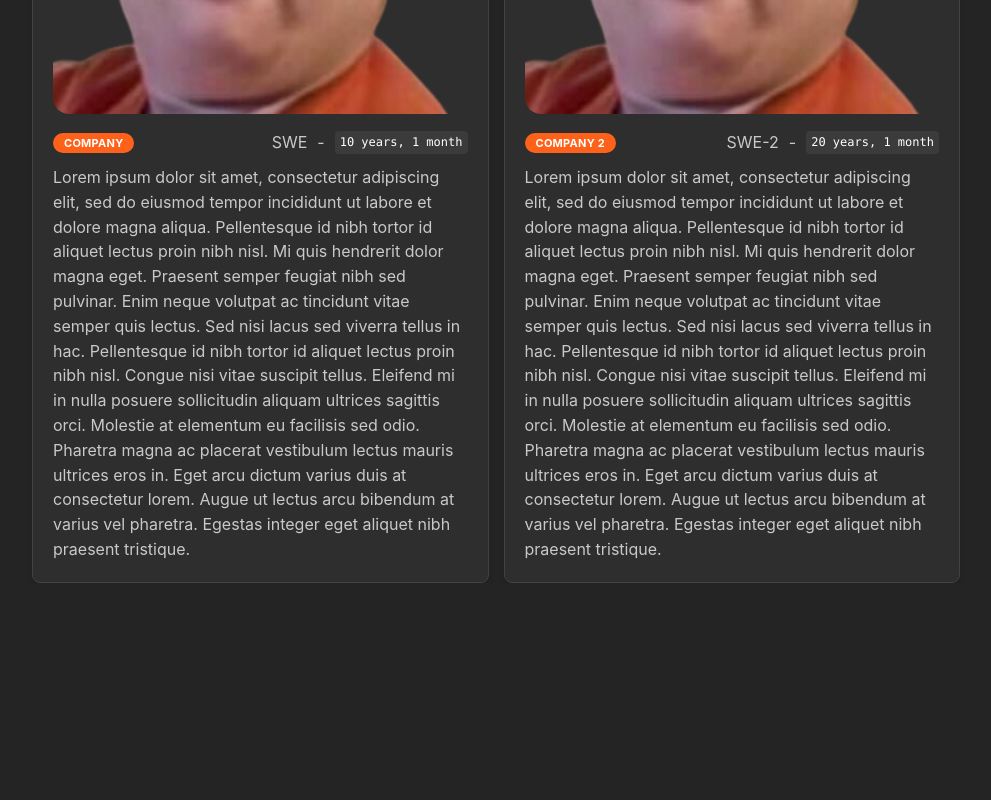
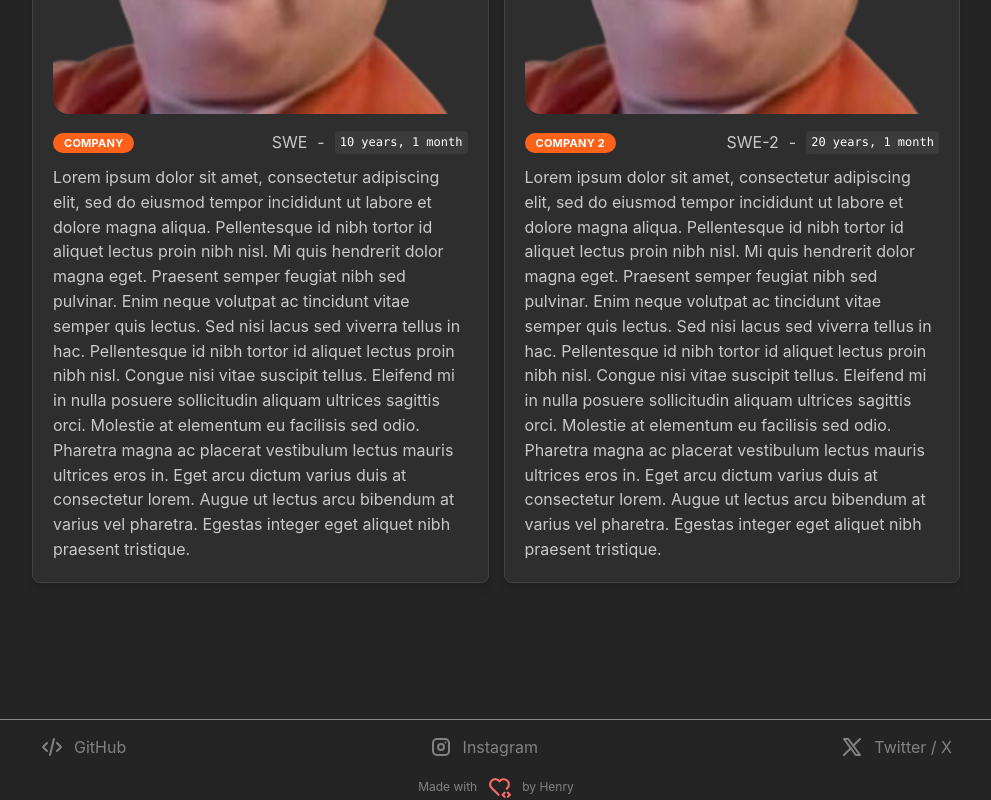
Before and after one commit to hxvry-dev/site, a React (Vite) app: page / in a window 1280 px wide. Shown: the part 601-1401 px from the top of the page, without its empty margins (144-1135 px from the left). Before the commit the page ends 1184 px from the top, so only its background shows below. Built offline with nearby package versions, Linux system fonts and the light colour scheme.

Commit message:
Add Social Media Footer, and clean up a bunch of other stuff.

```diff
--- a/src/App.tsx
+++ b/src/App.tsx
@@ -11,12 +11,14 @@ import {
 import Home from './components/pages/Home';
 import NotFound from './components/pages/NotFound';
 import TopBar from './components/TopBar';
+import SocialMedia from './components/SocialMedia';
 
 const Layout = () => {
 	return (
 		<Stack>
 			<TopBar />
 			<Outlet />
+			<SocialMedia />
 		</Stack>
 	);
 };
--- a/src/components/shared/exp.tsx
+++ b/src/components/JobExperienceCard.tsx
@@ -1,4 +1,18 @@
-interface EXP {
+import {
+	Badge,
+	Card,
+	Center,
+	Code,
+	Flex,
+	Group,
+	Image,
+	Space,
+	Text,
+	useMantineTheme,
+} from '@mantine/core';
+import { formatDuration, intervalToDuration } from 'date-fns';
+
+interface JobExperienceProps {
 	label: string;
 	imageSlug: string;
 	jobTitle: string;
@@ -9,7 +23,7 @@ interface EXP {
 	endDate: Date;
 }
 
-const Experience: Array<EXP> = [
+const JobExperience: Array<JobExperienceProps> = [
 	{
 		label: 'exp-1',
 		imageSlug: 'src/assets/roundry.png',
@@ -34,4 +48,50 @@ const Experience: Array<EXP> = [
 	},
 ];
 
-export default Experience;
+const JobExperienceCard = () => {
+	const theme = useMantineTheme();
+	const timeEmployed = (date1: Date, date2: Date) => {
+		const duration = intervalToDuration({
+			start: date1,
+			end: date2,
+		});
+		return formatDuration(duration, { delimiter: ', ' });
+	};
+	return (
+		<Flex columnGap={15} align="flex-start">
+			{JobExperience.map((exp) => (
+				<Card
+					key={exp.label}
+					shadow="sm"
+					padding="lg"
+					radius="md"
+					withBorder
+				>
+					<Image
+						src={exp.imageSlug}
+						alt={exp.jobDescription}
+						h={250}
+						w="auto"
+						radius="lg"
+						fallbackSrc="https://placehold.co/600x400?text=Placeholder"
+					/>
+					<Group mt="md" mb="xs" justify="space-between">
+						<Badge color={theme.colors.orange[5]}>
+							{exp.companyName}
+						</Badge>
+						<Center>
+							{exp.jobTitle}
+							<Space w="xs" />-<Space w="xs" />
+							<Code>
+								{timeEmployed(exp.startDate, exp.endDate)}
+							</Code>
+						</Center>
+					</Group>
+					<Text>{exp.jobDescription}</Text>
+				</Card>
+			))}
+		</Flex>
+	);
+};
+
+export default JobExperienceCard;
--- /dev/null
+++ b/src/components/SocialMedia.tsx
@@ -0,0 +1,80 @@
+import { Center, Container, Space, Text, useMantineTheme } from '@mantine/core';
+import {
+	Icon,
+	IconBrandInstagram,
+	IconBrandX,
+	IconCode,
+	IconHeartCode,
+	IconProps,
+} from '@tabler/icons-react';
+import react from 'react';
+import classes from './css/SocialMedia.module.css';
+import { useNavigate } from 'react-router-dom';
+
+interface SocialMediaProps {
+	key: string;
+	name: string;
+	link: string;
+	icon: react.ForwardRefExoticComponent<
+		Omit<IconProps, 'ref'> & react.RefAttributes<Icon>
+	>;
+}
+
+const Socials: Array<SocialMediaProps> = [
+	{
+		key: 'social-1',
+		name: 'GitHub',
+		link: 'https://www.github.com/hxvry-dev',
+		icon: IconCode,
+	},
+	{
+		key: 'social-2',
+		name: 'Instagram',
+		link: 'https://www.instagram.com/hxvry',
+		icon: IconBrandInstagram,
+	},
+	{
+		key: 'social-3',
+		name: 'Twitter / X',
+		link: 'https://www.x.com/hxvry_',
+		icon: IconBrandX,
+	},
+];
+
+const SocialMedia = () => {
+	const nav = useNavigate();
+	const theme = useMantineTheme();
+	return (
+		<footer className={classes.footer}>
+			<Container className={classes.inner}>
+				{Socials.map((social) => (
+					<Center
+						inline
+						component="a"
+						href={social.link}
+						onClick={(event) => {
+							nav(social.link);
+							event.preventDefault();
+						}}
+						className={classes.link}
+					>
+						{<social.icon />}
+						<Space w="xs" />
+						<Text>{social.name}</Text>
+					</Center>
+				))}
+			</Container>
+			<Text size="xs" className={classes.footerText}>
+				<Center inline>
+					Made with
+					<Space w="xs" />
+					<IconHeartCode color={theme.colors.red[5]} size={25} />
+					<Space w="xs" />
+					by Henry
+				</Center>
+			</Text>
+		</footer>
+	);
+};
+
+export default SocialMedia;
--- a/src/components/XPCard.tsx
+++ /dev/null
@@ -1,62 +0,0 @@
-import {
-	Badge,
-	Card,
-	Center,
-	Code,
-	Flex,
-	Group,
-	Image,
-	Space,
-	Text,
-	useMantineTheme,
-} from '@mantine/core';
-import { formatDuration, intervalToDuration } from 'date-fns';
-import Experience from './shared/exp';
-
-const XPCard = () => {
-	const theme = useMantineTheme();
-	const timeEmployed = (date1: Date, date2: Date) => {
-		const duration = intervalToDuration({
-			start: date1,
-			end: date2,
-		});
-		return formatDuration(duration, { delimiter: ', ' });
-	};
-	return (
-		<Flex columnGap={15} align="flex-start">
-			{Experience.map((exp) => (
-				<Card
-					key={exp.label}
-					shadow="sm"
-					padding="lg"
-					radius="md"
-					withBorder
-				>
-					<Image
-						src={exp.imageSlug}
-						alt={exp.jobDescription}
-						h={250}
-						w="auto"
-						radius="lg"
-						fallbackSrc="https://placehold.co/600x400?text=Placeholder"
-					/>
-					<Group mt="md" mb="xs" justify="space-between">
-						<Badge color={theme.colors.orange[5]}>
-							{exp.companyName}
-						</Badge>
-						<Center>
-							{exp.jobTitle}
-							<Space w="xs" />-<Space w="xs" />
-							<Code>
-								{timeEmployed(exp.startDate, exp.endDate)}
-							</Code>
-						</Center>
-					</Group>
-					<Text>{exp.jobDescription}</Text>
-				</Card>
-			))}
-		</Flex>
-	);
-};
-
-export default XPCard;
--- /dev/null
+++ b/src/components/css/SocialMedia.module.css
@@ -0,0 +1,36 @@
+.footer {
+	height: rem(55px);
+	margin-top: rem(120px);
+	background-color: var(--mantine-color-body);
+	border-top: rem(1px) solid var(--mantine-color-gray-5);
+
+	font-weight: 500;
+}
+
+.inner {
+	height: rem(55px);
+	display: flex;
+	justify-content: space-between;
+	align-items: center;
+	padding: rem(12px) rem(12px);
+}
+
+.link {
+	padding: rem(12px) rem(12px);
+	text-decoration: none;
+	color: var(--mantine-color-dimmed);
+	@mixin hover {
+		background-color: var(--mantine-primary-color-filled-hover);
+		color: var(--mantine-color-white);
+	}
+}
+
+.footerText {
+	color: var(--mantine-color-dimmed);
+	background-color: var(--mantine-color-body);
+	text-align: center;
+}
+
+.heart {
+	padding: 5px;
+}
--- a/src/components/pages/Home.tsx
+++ b/src/components/pages/Home.tsx
@@ -1,11 +1,11 @@
 import { Container, Title } from '@mantine/core';
-import XPCard from '../XPCard';
+import JobExperienceCard from '../JobExperienceCard';
 
 const Home = () => {
 	return (
 		<Container>
 			<Title>Professional Experience</Title>
-			<XPCard />
+			<JobExperienceCard />
 		</Container>
 	);
 };
```
Also changed, not shown: src/components/shared/links.tsx (deleted, +0 -8 lines).
